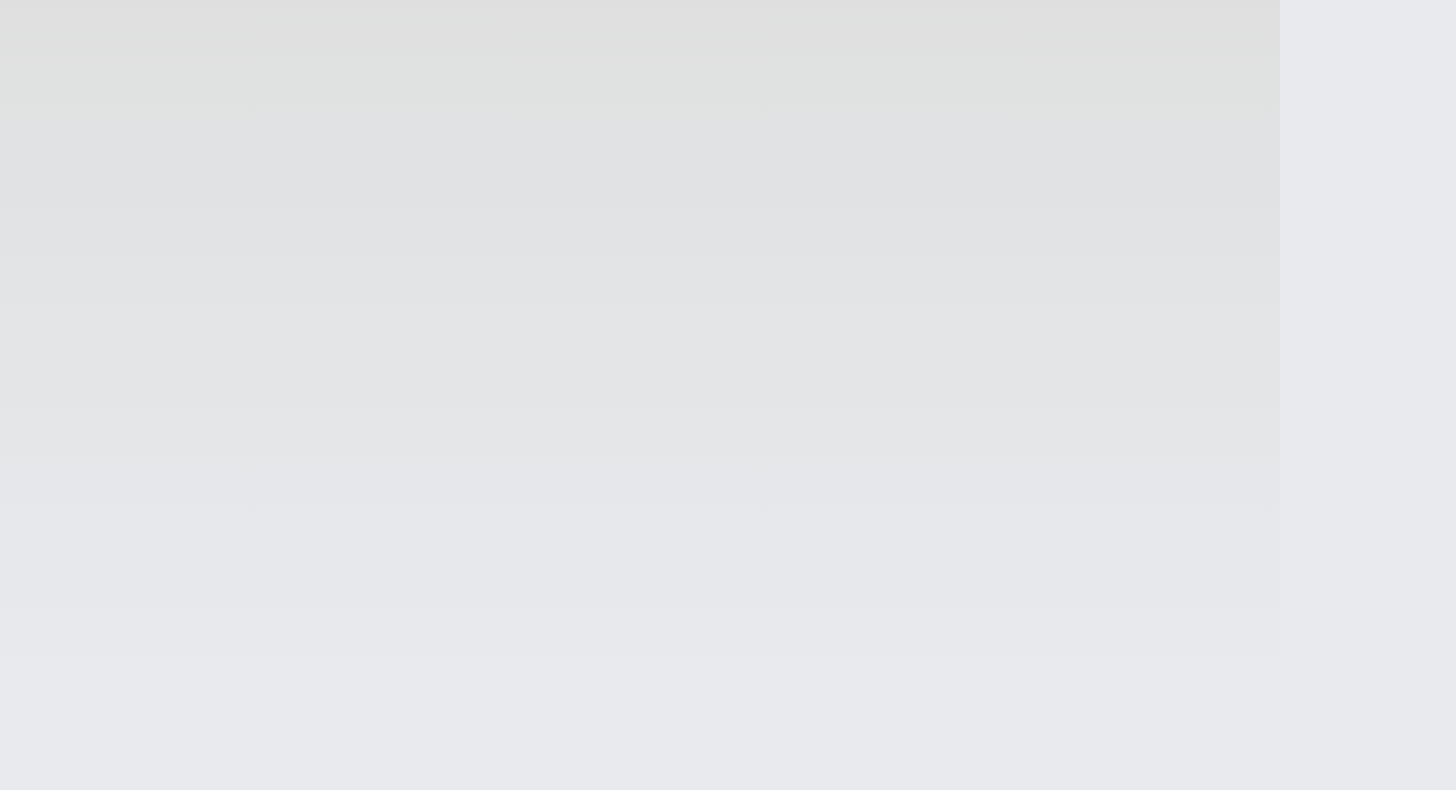
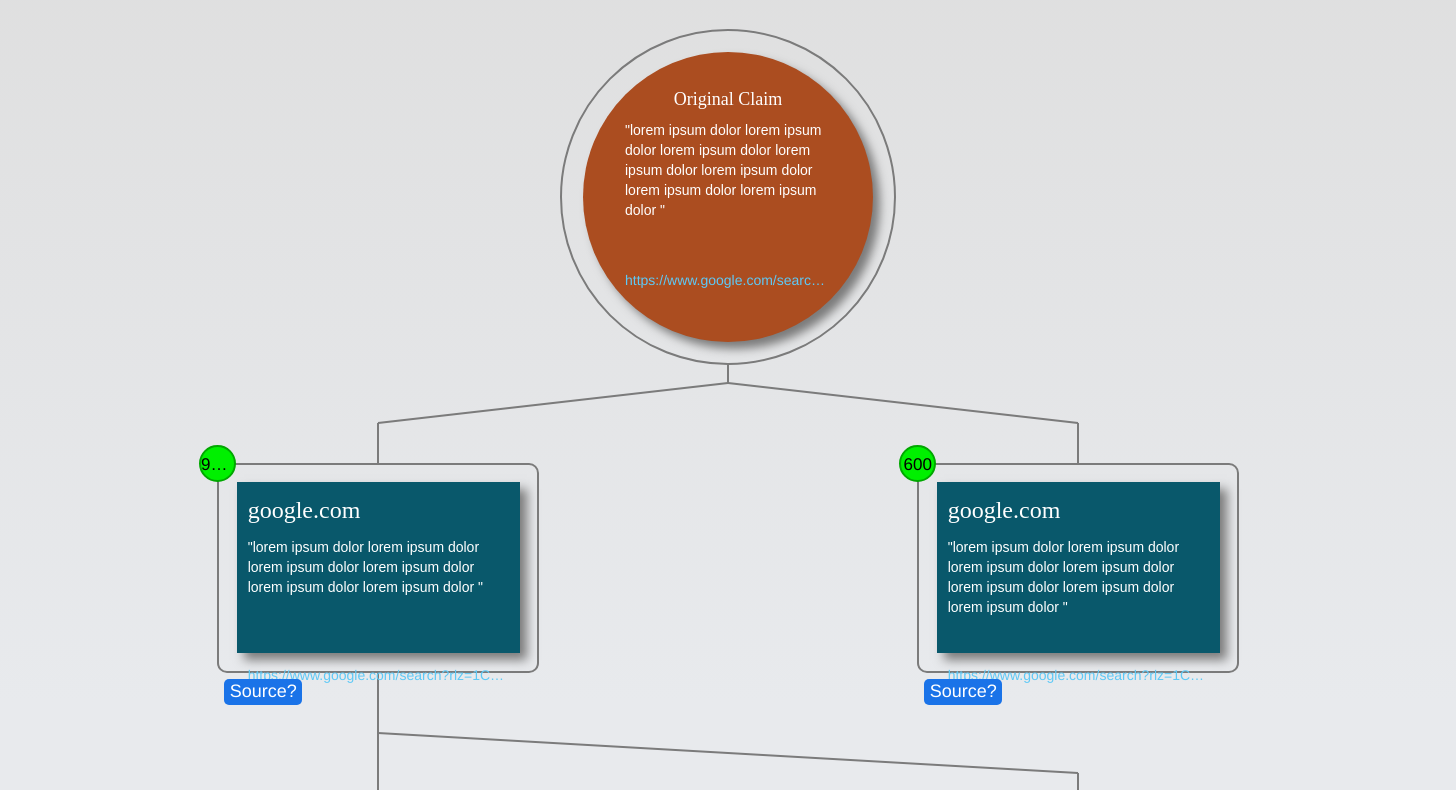
Before and after one commit to connorjoleary/DeepCite, a browser extension: page extension/tree.html in a window 1280 px wide. Shown: the part 97-887 px from the top of the page, 1456 px wide, since content can reach past the window. Before the commit the page ends 800 px from the top, so only its background shows below. Drawn offline with Linux system fonts and the light colour scheme.

Commit message:
add font and title

```diff
--- a/extension/css/popup.css
+++ b/extension/css/popup.css
@@ -4,7 +4,7 @@ body {
 }
 
 .popup-window {
-	font-family: 'Alfa Slab One', 'Anton', sans-serif;
+	font-family: 'Libre Franklin', sans-serif;
 	width: 40em;
 	margin: 0px;
 	background-color: #292a2d;
@@ -25,7 +25,7 @@ body {
 
 .title-text {
 	font-size: xx-large;
-	font-family: Book Antiqua;
+	font-family: 'Merriweather', serif;
 	margin: auto;
 	margin-left: 0.3em;
 }
--- a/extension/css/tree.css
+++ b/extension/css/tree.css
@@ -34,7 +34,7 @@ body {
 }
 
 .nav-bar-deep {
-	font-family: Book Antiqua;
+	font-family: 'Libre Franklin', sans-serif;
 }
 
 .nav-bar-cite {
@@ -122,6 +122,7 @@ body {
 	width: 100%;
 	text-align: center;
 	font-size: large;
+	font-family: 'Merriweather', serif;
 	padding-bottom: 0.4em;
 }
 
@@ -129,6 +130,14 @@ body {
 	overflow: hidden;
 	text-overflow: ellipsis;
 	display: block;
+}
+
+.section-content.title {
+	width: 100%;
+	text-align: left;
+	font-size: x-large;
+	font-family: 'Merriweather', serif;
+	padding-bottom: 0.4em;
 }
 
 .section-content.score {
@@ -154,7 +163,7 @@ body {
 }
 
 .section-content.source {
-	font-style: italic;
+	font-family: 'Libre Franklin', sans-serif;
 	height: calc(100% - 1.5em);
 	overflow-y: auto;
 }
--- a/extension/js/tree.js
+++ b/extension/js/tree.js
@@ -20,9 +20,9 @@ deepCite.donateButton.addEventListener("click", donateButtonClicked);
 
 // initialization function
 function init() {
-	// var data = generateTestData();
-	var data = gatherData();
-	// populateDataIntoTree(data);
+	var data = generateTestData();
+	// var data = gatherData();
+	populateDataIntoTree(data);
 }
 
 function gatherData() {
@@ -320,12 +320,16 @@ function sortCiteData(data) {
 
 function populateDataIntoCiteBox(citeBox, data) {
 	var sourceNode = citeBox.getElementsByClassName("section-content source")[0];
+	var titleNode = citeBox.getElementsByClassName("section-content title")[0];
 	var linkNode = citeBox.getElementsByClassName("section-content link")[0];
 	var scoreNode = citeBox.getElementsByClassName("section-content score")[0];
 
 	citeBox.style = null;
 	citeBox.id = data.citeID;
 
+	if (titleNode) {
+		titleNode.innerText = (new URL(data.link)).hostname.replace('www.','')
+	}
 	sourceNode.innerText = `"` + data.source + `"`;
 	linkNode.innerText = data.link;
 
--- a/extension/tree.html
+++ b/extension/tree.html
@@ -59,6 +59,7 @@
 			</div>
 			<div class="cite-middle-box">
 				<div class="cite-middle-box-content">
+					<div class="section-content title"></div>
 					<div class="section-content source"></div>
 					<a class="section-content link"></a>
 				</div>
```
